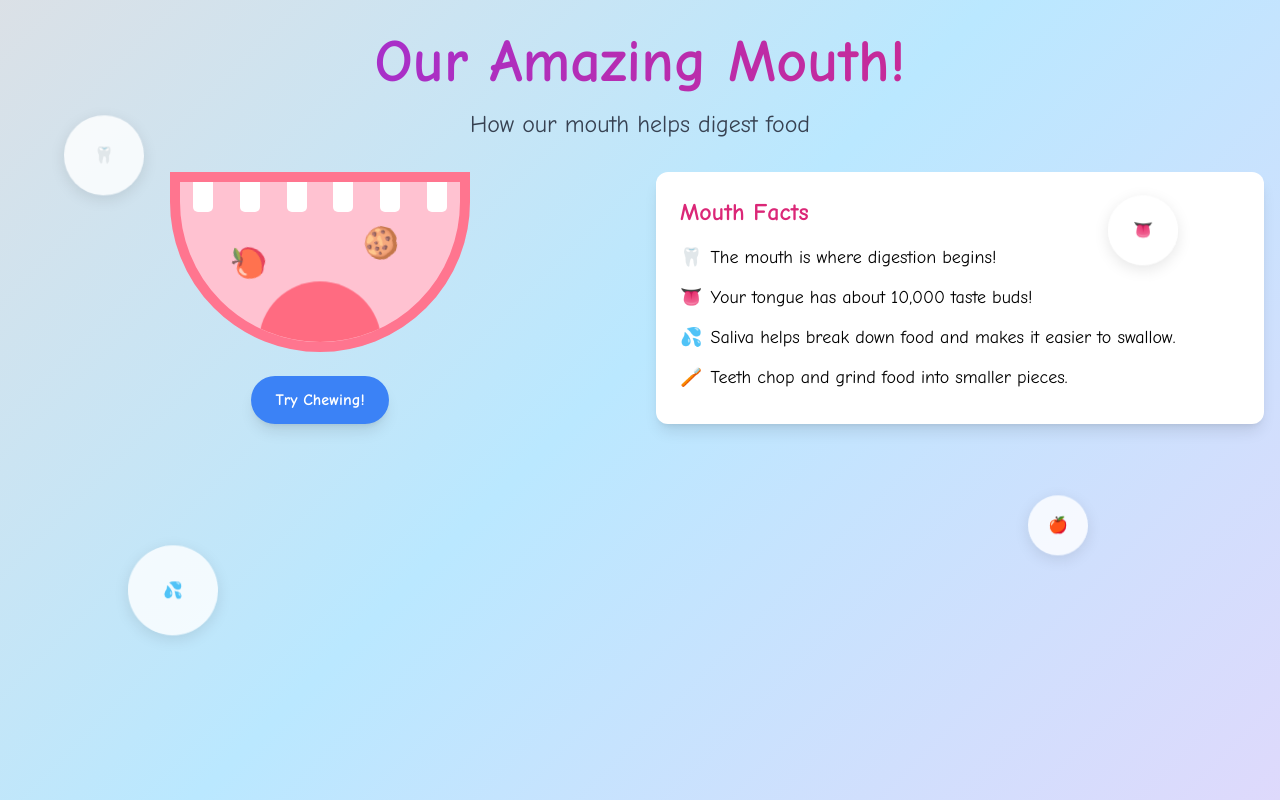
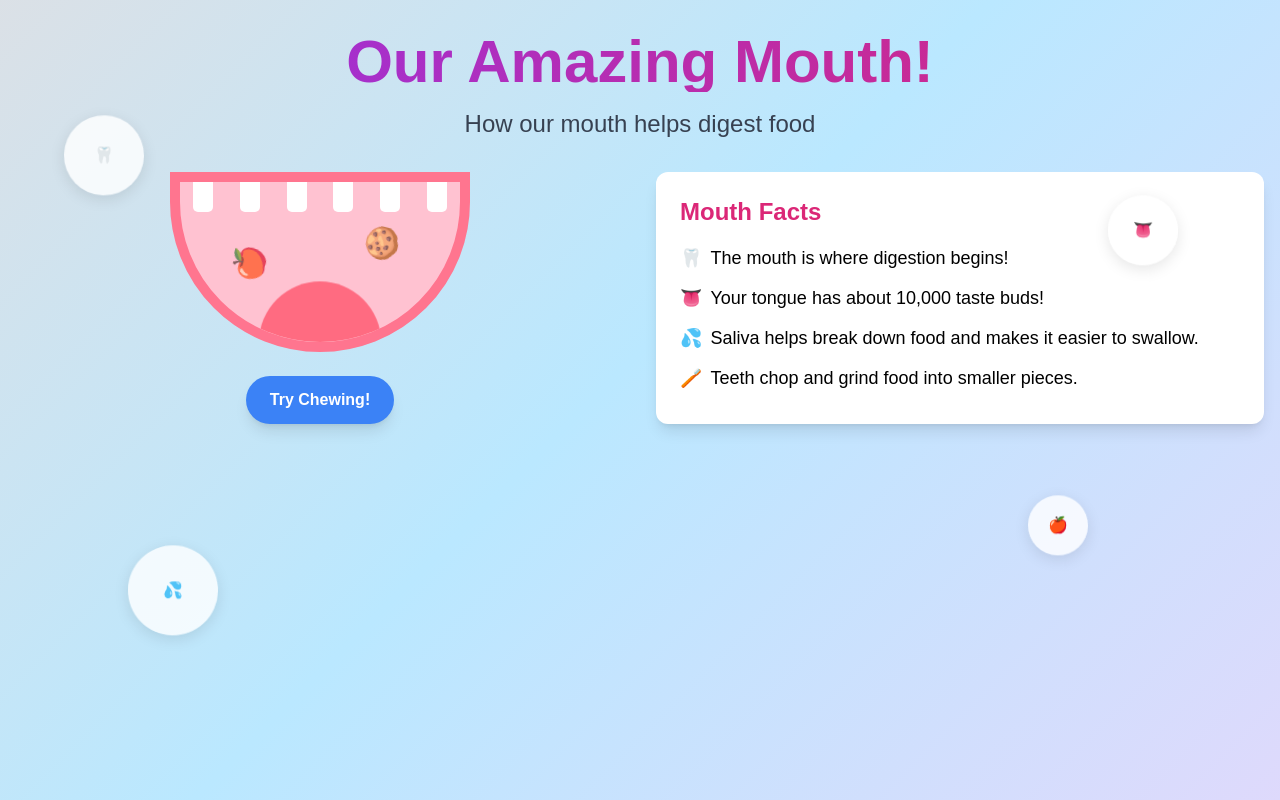
Before and after one commit to project-star-ui/DigestiveSystem, a plain HTML site: page index.html in a window 1280 px wide. Drawn offline with nearby package versions, Linux system fonts and the light colour scheme.

Commit message:
Update index.html

```diff
--- a/index.html
+++ b/index.html
@@ -7,7 +7,7 @@
     <script src="https://cdn.tailwindcss.com"></script>
     <style>
         body {
-            font-family: 'Comic Sans MS', cursive, sans-serif;
+            font-family: 'Arial', sans-serif; /* Changed font-family here */
             background: linear-gradient(-45deg, #ffccf9, #bae8ff, #ffd8cb, #c1f7d5);
             background-size: 300% 300%;
             animation: gradient 15s ease infinite;
@@ -289,4 +289,4 @@
         });
     </script>
 </body>
-</html>
+    </html>
```
